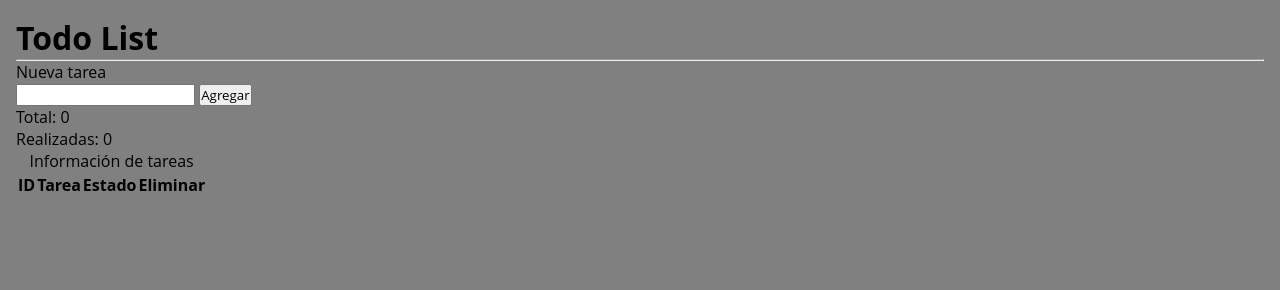
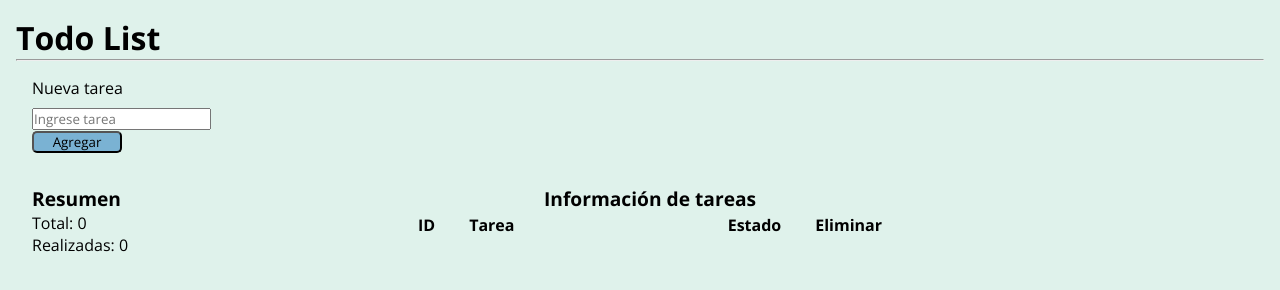
Before and after one commit to gabriel-ecc/desafio-03-05, a plain HTML site: page index.html in a window 1280 px wide. Drawn offline with nearby package versions, Linux system fonts and the light colour scheme.

Commit message:
version con estilos

```diff
--- a/assets/js/index.js
+++ b/assets/js/index.js
@@ -24,7 +24,7 @@ const contruyeTabla = (lista) =>{
     for(dato of listaO){
         _contenidoHtml += `<tr class="fila-tarea" id="fila-${dato.id}">
                             <td>${dato.id}</td>
-                            <td>${dato.nombre}</td>
+                            <td class="columna-nombre-tarea">${dato.nombre}</td>
                             <td><input type="checkbox" ${imprimeCheck(dato.terminada)} OnClick="updateEstadoTarea(${dato.id})"></td>
                             <td><i class="fa-solid fa-delete-left" OnClick="borraElemento(${dato.id},true)"></i></td>
                         </tr>`;
--- a/assets/styles/style.css
+++ b/assets/styles/style.css
@@ -1,3 +1,11 @@
+@import url('https://fonts.googleapis.com/css2?family=Open+Sans:ital,wght@0,300..800;1,300..800&display=swap');
+
+:root{
+    --color1:#DFF2EB; /*main*/
+    --color2:#B9E5E8; /**/
+    --color3:#7AB2D3; /*font*/
+}
+
 *{
     padding: 0;
     margin: 0;
@@ -7,5 +15,54 @@
 
 .cuerpo{
     padding: 1rem;
-    background-color: gray;
+    background-color: var(--color1);
 }
+
+.ingreso{
+    display: flex;
+    flex-direction: column;
+    width: 300px;
+    gap: 0.5rem;
+    align-items: start;
+    padding: 1rem;
+}
+
+.btn-agregar{
+    border-radius: 5px;
+    width: 90px;
+    background-color: var(--color3);
+}
+
+.tareas{
+    display: flex;
+    gap: 15rem;
+}
+
+.resumen{
+    display: flex;
+    flex-direction: column;
+    padding: 1rem;
+}
+
+.resumen-titulo{
+    font-size: larger;
+    font-weight: bold;
+}
+
+.lista{
+    padding: 1rem;
+}
+
+.tabla-tareas{
+    width: 500px;
+}
+
+th, td{
+    text-align: center;
+    padding: 0 1rem;
+}
+
+.columna-nombre-tarea{
+    width: 20rem;
+    text-align: start;
+}
--- a/index.html
+++ b/index.html
@@ -13,21 +13,24 @@
     <hr>
     <section class="ingreso">
         <p>Nueva tarea</p>
-        <input type="text" id="texto-tarea">
-        <button class="btn-agregar" id="btn-agregar">Agregar</button>
+        <div class="ingreso-tarea">
+          <input type="text" id="texto-tarea" placeholder="Ingrese tarea">
+          <button class="btn-agregar" id="btn-agregar">Agregar</button>
+        </div>
     </section>
     <section class="tareas">
         <div class="resumen">
-            <p id="tareas-total"></p>
-            <p id="tareas-realizadas"></p>
+          <p class="resumen-titulo">Resumen</p>
+          <p id="tareas-total"></p>
+          <p id="tareas-realizadas"></p>
         </div>
         <div class="lista">
             <table id="tabla-estado-tareas" class="tabla-tareas">
-                <caption>Información de tareas</caption>
+                <caption class="resumen-titulo">Información de tareas</caption>
                 <thead>
                   <tr>
                     <th>ID</th>
-                    <th>Tarea</th>
+                    <th class="columna-nombre-tarea">Tarea</th>
                     <th>Estado</th>
                     <th>Eliminar</th>
                   </tr>
```
